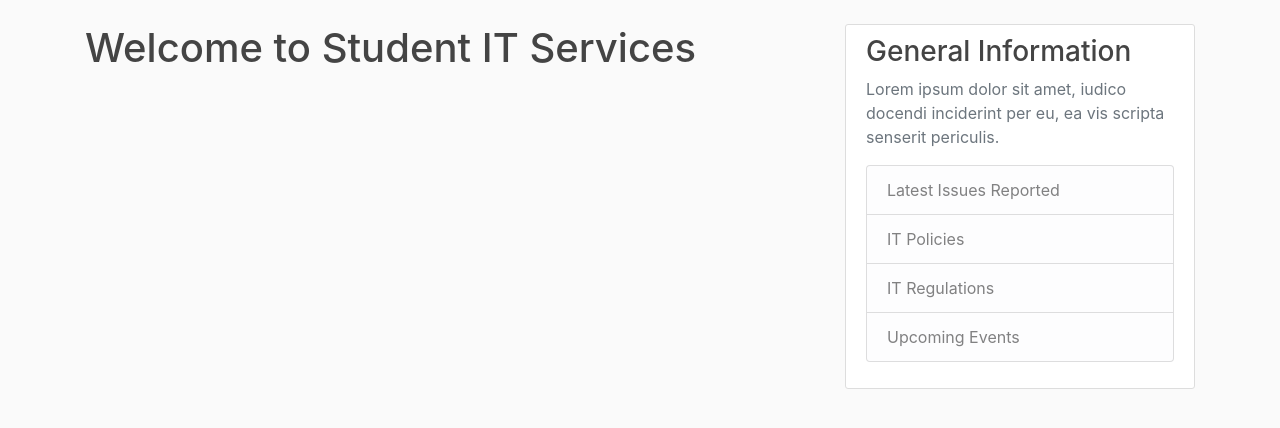
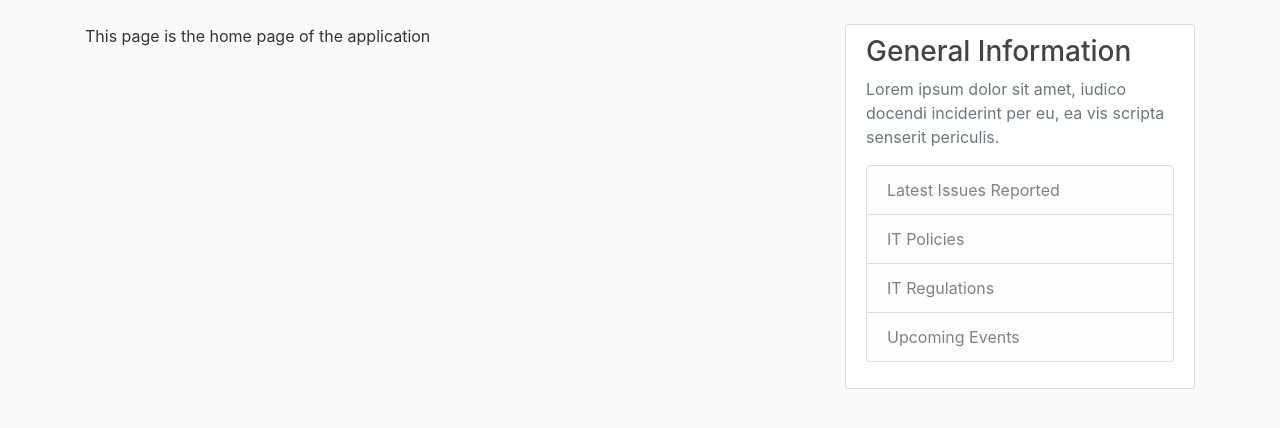
Before and after one commit to rascove/django, a Django app: page / in a window 1280 px wide. Shown: the part 56-484 px from the top of the page. Run offline with Django 4.2, Linux system fonts and the light colour scheme; some libraries are stand-ins or nearby versions.

Commit message:
Synchronising the files

```diff
--- a/itapps/settings.py
+++ b/itapps/settings.py
@@ -9,6 +9,7 @@ https://docs.djangoproject.com/en/4.1/topics/settings/
 For the full list of settings and their values, see
 https://docs.djangoproject.com/en/4.1/ref/settings/
 """
+
 import os
 from pathlib import Path
 
--- a/itreporting/templates/itreporting/about.html
+++ b/itreporting/templates/itreporting/about.html
@@ -1,4 +1,3 @@
 {% extends "itreporting/base.html" %}
-{% block content %}
-<h1>{'About Us'}}</h1>
-{% endblock %}
+
+{% block content %}This application is made by Satrya Fajri Pratama during Designing Cloud-Based Systems module{% endblock %}
--- a/itreporting/templates/itreporting/base.html
+++ b/itreporting/templates/itreporting/base.html
@@ -11,7 +11,7 @@
     <link rel="stylesheet" href="https://cdn.jsdelivr.net/npm/bootstrap@4.0.0/dist/css/bootstrap.min.css" integrity="sha384-Gn5384xqQ1aoWXA+058RXPxPg6fy4IWvTNh0E263XmFcJlSAwiGgFAW/dAiS6JXm" crossorigin="anonymous">
     <link rel="stylesheet" type="text/css" href="{% static 'css/styles.css' %}" />
 
-    <title>{{title}}</title>
+    <title>Student IT Services - {{title}}</title>
 </head>
 
 <body>
@@ -53,7 +53,6 @@
                 <div class="alert alert-{{message.tags}}">{{message}}</div>
             {% endfor %}
             {% endif %}
-
             {% block content %}{% endblock %}
             </div>
             <div class="col-md-4">
--- a/itreporting/templates/itreporting/home.html
+++ b/itreporting/templates/itreporting/home.html
@@ -1,2 +1,3 @@
 {% extends "itreporting/base.html" %}
-{% block content %}<h1>Welcome to Student IT Services</h1>{% endblock %}
+
+{% block content %}This page is the home page of the application{% endblock %}
--- a/itreporting/templates/itreporting/issue_confirm_delete.html
+++ b/itreporting/templates/itreporting/issue_confirm_delete.html
@@ -1,4 +1,5 @@
 {% extends "itreporting/base.html" %}
+
 {% block content %}<div class="content-section">
     <form method="POST">
     {% csrf_token %}
--- a/itreporting/templates/itreporting/issue_detail.html
+++ b/itreporting/templates/itreporting/issue_detail.html
@@ -1,4 +1,5 @@
 {% extends "itreporting/base.html" %}
+
 {% block content %}<h1>IT Issue Reported</h1>
 <article class="media content-section">
     <img class="rounded-circle article-img" src="{{object.author.profile.image.url}}"/>
--- a/itreporting/templates/itreporting/issue_form.html
+++ b/itreporting/templates/itreporting/issue_form.html
@@ -1,5 +1,6 @@
 {% extends "itreporting/base.html" %}
 {% load crispy_forms_tags %}
+
 {% block content %}<div class="content-section">
     <form method="POST">
     {% csrf_token %}
--- a/itreporting/templates/itreporting/report.html
+++ b/itreporting/templates/itreporting/report.html
@@ -1,4 +1,5 @@
 {% extends "itreporting/base.html" %}
+
 {% block content %}<h1>Welcome to Student IT Services</h1>
 {% for issue in issues %}
 <article class="media content-section">
--- a/itreporting/templates/itreporting/user_issues.html
+++ b/itreporting/templates/itreporting/user_issues.html
@@ -1,4 +1,5 @@
 {% extends "itreporting/base.html" %}
+
 {% block content %}<h1 class="mb-3">Issues Reported by {{view.kwargs.username}} ({{page_obj.paginator.count}})</h1>
 {% for issue in issues %}
 <article class="media content-section">
--- a/itreporting/views.py
+++ b/itreporting/views.py
@@ -6,7 +6,7 @@ from .models import Issue
 
 # Create your views here.
 def home(request):
-    return render(request, 'itreporting/home.html', {'title': 'Welcome'})
+    return render(request, 'itreporting/home.html', {'title': 'Welcome Page'})
 
 def about(request):
     return render(request, 'itreporting/about.html', {'title': 'About Us'})
--- a/users/models.py
+++ b/users/models.py
@@ -3,8 +3,8 @@ from django.contrib.auth.models import User
 
 # Create your models here.
 class Profile(models.Model):
-    user = models.OneToOneField(User, on_delete=models.CASCADE)
-    image = models.ImageField(default='default.png', upload_to='profile_pics')
+    user = models.OneToOneField(User, on_delete = models.CASCADE)
+    image = models.ImageField(default = 'default.png', upload_to = 'profile_pics')
 
     def __str__(self):
         return f'Profile for {self.user.username}'
--- a/users/templates/users/login.html
+++ b/users/templates/users/login.html
@@ -1,5 +1,6 @@
 {% extends "itreporting/base.html" %}
 {% load crispy_forms_tags %}
+
 {% block content %}<div class="content-section">
     <form method="POST">
     {% csrf_token %}
@@ -12,6 +13,6 @@
         </div>
     </form>
     <div class="border-top pt-3">
-        <small class="text-muted">You need to create an account?<a class="ml-2" href="{% url 'register' %}"> Register</a></small>
+        <small class="text-muted">You need to create an account?<a class="ml-2" href="{% url 'register' %}">Register</a></small>
     </div>
 </div>{% endblock content %}
--- a/users/templates/users/logout.html
+++ b/users/templates/users/logout.html
@@ -1,5 +1,7 @@
 {% extends "itreporting/base.html" %}
 {% block content %}<h2>You have now been logged out</h2>
 <div class="border-top pt-3">
-    <small class="text-muted"><a class="ml-2" href="{% url 'login' %}">Login</a></small>
+    <small class="text-muted">
+        <a class="ml-2" href="{% url 'login' %}">Login</a>
+    </small>
 </div>{% endblock content %}
--- a/users/templates/users/profile.html
+++ b/users/templates/users/profile.html
@@ -1,5 +1,6 @@
 {% extends "itreporting/base.html" %}
 {% load crispy_forms_tags %}
+
 {% block content %}<div class="content-section">
     <div class="media">
         <p><img class="rounded-circle account-img" src="{{user.profile.image.url}}"></p>
--- a/users/templates/users/register.html
+++ b/users/templates/users/register.html
@@ -1,5 +1,6 @@
 {% extends "itreporting/base.html" %}
 {% load crispy_forms_tags %}
+
 {% block content %}<div class="content-section">
     <form method="POST">
     {% csrf_token %}
@@ -12,6 +13,6 @@
         </div>
     </form>
     <div class="border-top pt-3">
-        <small class="text-muted">Are You Already Registered?<a class="ml-2" href="{% url 'login' %}">Login </a></small>
+        <small class="text-muted">Are You Already Registered? <a class="ml-2" href="{% url 'login' %}">Login</a></small>
     </div>
 </div>{% endblock content %}
```
Also changed, not shown: itapps/urls.py (+4 -4 lines), itreporting/templates/itreporting/contact.html (+3 -9 lines), users/views.py (+6 -7 lines).
